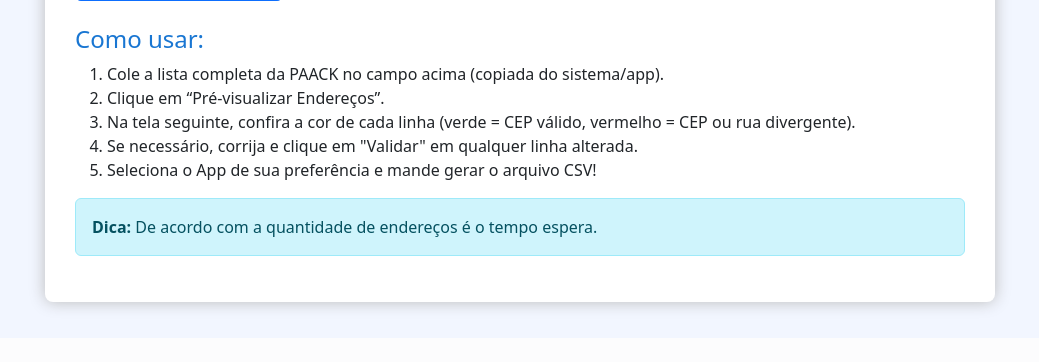
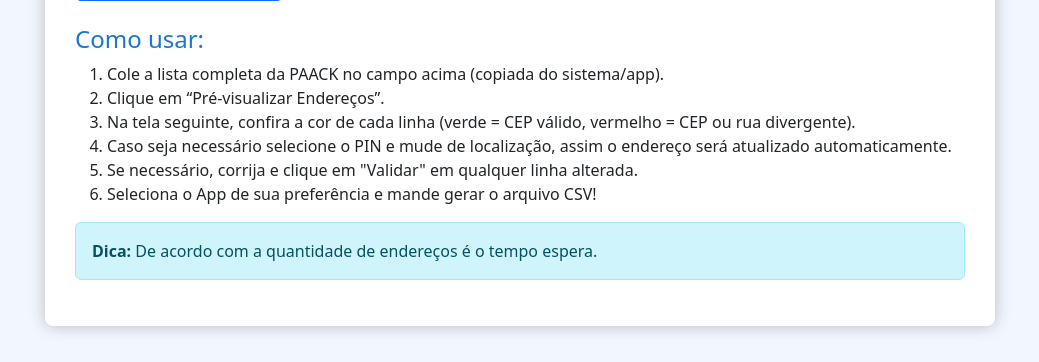
Before and after one commit to kaled182/drivemaps, a Flask app: page / in a window 1280 px wide. Shown: the part 684-1046 px from the top of the page, without its empty margins (120-1159 px from the left). Before the commit the page ends 999 px from the top, so only its background shows below. Run offline with Flask 3, Linux system fonts and the light colour scheme.

Commit message:
Update home.html

```diff
--- a/app/templates/home.html
+++ b/app/templates/home.html
@@ -19,6 +19,7 @@
         <li>Cole a lista completa da PAACK no campo acima (copiada do sistema/app).</li>
         <li>Clique em “Pré-visualizar Endereços”.</li>
         <li>Na tela seguinte, confira a cor de cada linha (verde = CEP válido, vermelho = CEP ou rua divergente).</li>
+        <li>Caso seja necessário selecione o PIN e mude de localização, assim o endereço será atualizado automaticamente.</li>
         <li>Se necessário, corrija e clique em "Validar" em qualquer linha alterada.</li>
         <li>Seleciona o App de sua preferência e mande gerar o arquivo CSV!</li>
     </ol>
```
